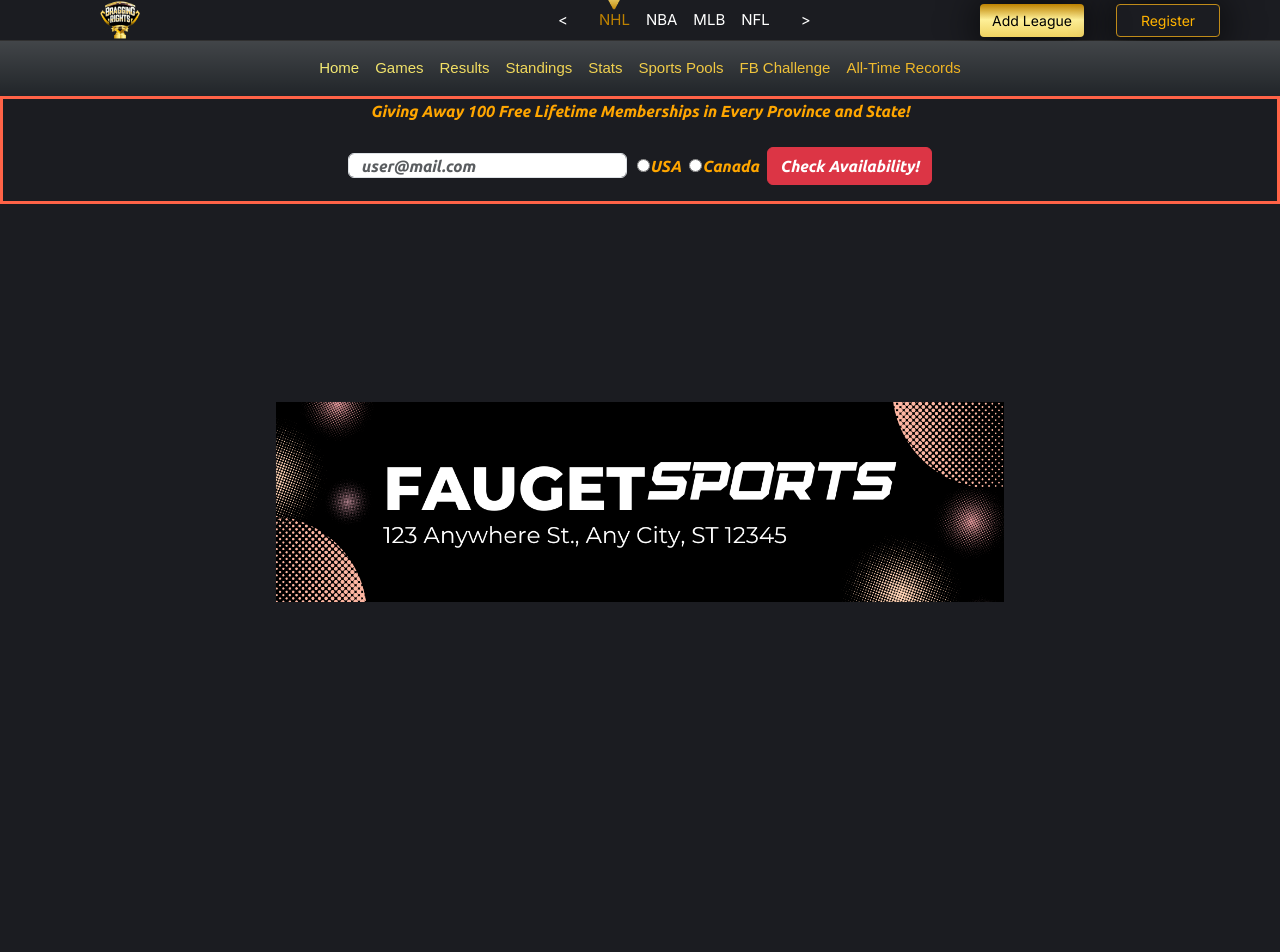
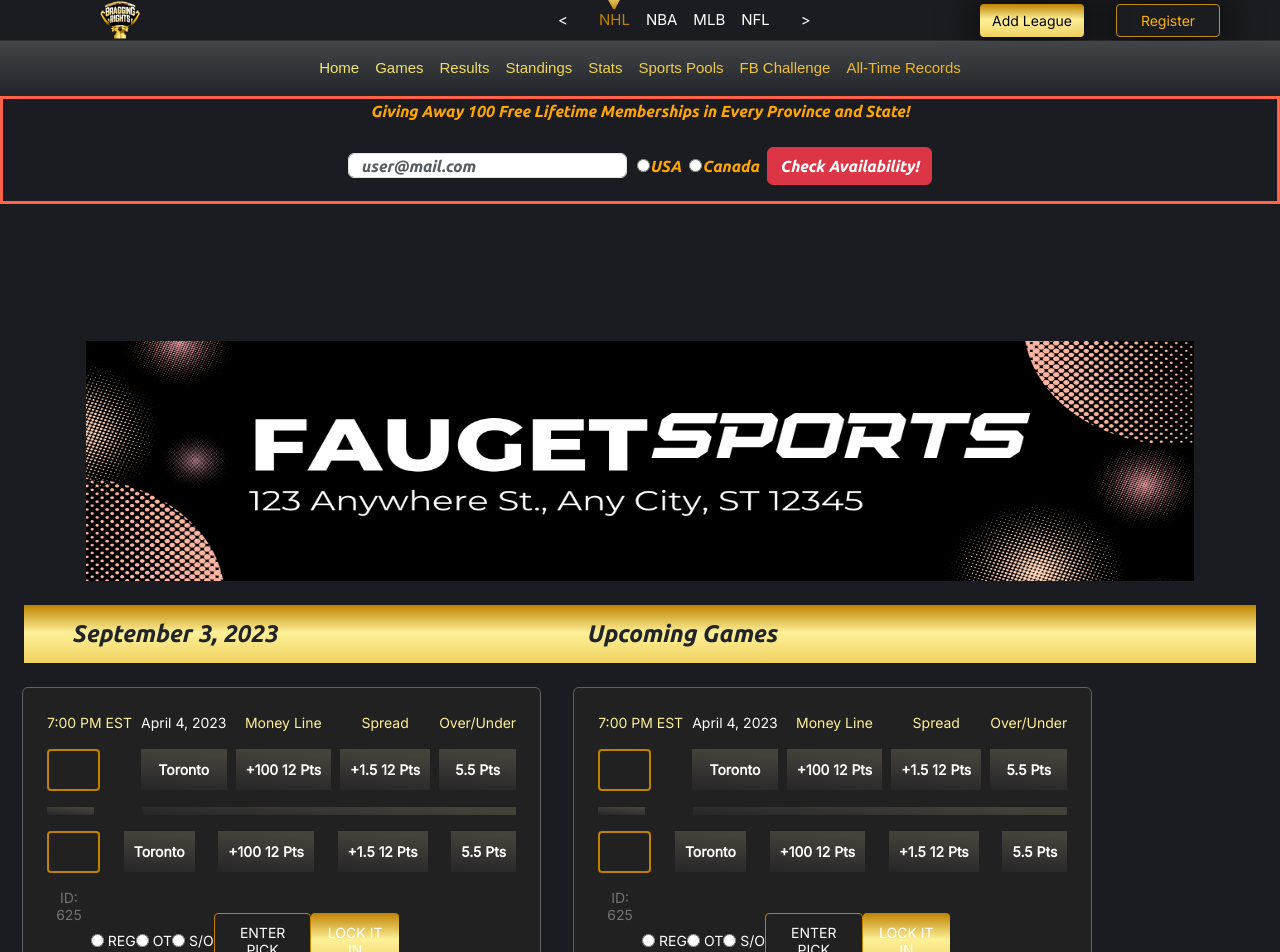
Before and after one commit to Bragging-Rights/ultimate-bragging-rights, a React (Create React App) app in the folder client/: page /games in a window 1280 px wide. Shown: the top 952 px of the page. Before the commit the page ends 800 px from the top, so only its background shows below. Built offline with nearby package versions, Linux system fonts and the light colour scheme; a web font is replaced by a local one.

Commit message:
game page design

```diff
--- /dev/null
+++ b/client/src/components/GameCard/GameCard.css
@@ -0,0 +1,84 @@
+.game-card{
+    border-radius: 6px;
+    border: 1px solid #626262;
+    background: #212121;
+    padding: 24px;
+}
+.game-time{
+    color: #FEF098;
+    font-family: Inter;
+    font-size: 14px;
+    font-style: normal;
+    font-weight: 400;
+}
+.game-date{
+    color: #FFF;
+    font-family: Inter;
+    font-size: 14px;
+    font-style: normal;
+    font-weight: 400;
+}
+.box{
+    background:  linear-gradient(185deg, #45423A 15.54%, #202126 114.57%);
+    font-family: Inter;
+    font-size: 14px;
+    font-style: normal;
+    font-weight: 800;
+    display: flex;
+    justify-content: center;
+    align-items: center;
+    padding: 10px;
+    color: white;
+}
+.card-input{
+    border-radius: 4px;
+border: 2px solid #BE8200;width: 53px;
+height: 42px;
+width: 53px;
+
+background-color: transparent;
+color: white;
+}
+
+.line{
+    height: 8px;
+    border-radius: 1px;
+    background: linear-gradient(185deg, #45423A 15.54%, #202126 114.57%);
+}
+.card-id{
+    color: #737373;
+    font-family: Inter;
+    font-size: 14px;
+     font-style: normal;
+     font-weight: 400;
+     line-height: normal;
+}
+
+.card-label{
+    color: #FFF;
+    font-family: Inter;
+    font-size: 14px;
+    font-style: normal;
+    font-weight: 400;
+    line-height: normal;
+}
+.card-btn-outline{
+    border-radius: 4px;
+    border: 1px solid  #BE8200;
+    padding: 10px;
+    font-family: Inter;
+font-size: 14px;
+font-style: normal;
+font-weight: 400;
+line-height: normal;
+}
+.card-btn{
+    border-radius: 4px;
+    background:  linear-gradient(180deg, #BE8200 0%, #FEF098 47.4%, #EFD261 100%);
+    padding: 10px;
+    font-family: Inter;
+    font-size: 14px;
+    font-style: normal;
+    font-weight: 400;
+    line-height: normal;
+}
--- /dev/null
+++ b/client/src/components/GameCard/GameCard.js
@@ -0,0 +1,109 @@
+import "./GameCard.css"
+
+const GameCard = () => {
+  return (
+    <div className='game-card col-5'>
+        <div className=" w-100 d-flex justify-content-between ">
+            <div className=" d-flex flex-column ">
+            <span className=" game-time mb-3">7:00 PM EST</span>
+            <input type="text"  className=" card-input mb-3"/>
+
+            </div>
+
+            <div className=" d-flex flex-column ">
+
+            <span className=" game-date mb-3">April 4, 2023</span>
+            <div className=" box ">Toronto</div>
+            </div>
+            <div className=" d-flex flex-column ">
+
+                         <span className=" game-time mb-3 ">Money Line</span>
+                         <div className=" box">+100 12 Pts</div>
+                   </div>
+                   <div className=" d-flex flex-column ">
+
+                   <span className=" game-time mb-3">Spread</span>
+                   <div className=" box">+1.5 12 Pts</div>
+             </div>
+             <div className=" d-flex flex-column ">
+
+             <span className=" game-time mb-3">Over/Under</span>
+
+          <div className=" box">5.5 Pts</div>
+             </div>
+
+
+
+
+        </div>
+
+      <div className=" d-flex justify-content-between gap-5">
+
+
+        <div className=" line "
+             style={{
+                width:"10%"
+             }}
+            ></div>
+        <div className=" line "
+             style={{
+                width:"80%"
+             }}
+            ></div>
+
+       </div>
+
+       <div className=" w-100 d-flex justify-content-between mt-3">
+            <div className=" d-flex flex-column ">
+
+            <input type="text"  className=" card-input mb-3"/>
+
+
+            </div>
+
+            <div className=" d-flex flex-column ">
+            <div className=" box ">Toronto</div>
+
+
+            </div>
+            <div className=" d-flex flex-column ">
+            <div className=" box">+100 12 Pts</div>
+
+            </div>
+            <div className=" d-flex flex-column ">
+                <div className=" box">+1.5 12 Pts</div>
+
+             </div>
+             <div className=" d-flex flex-column ">
+            <div className=" box">5.5 Pts</div>
+
+             </div>
+
+
+
+
+        </div>
+
+       <div className=" d-flex justify-content-between w-75">
+       <div className="card-id">ID: 625</div>
+       <div className=" d-flex mt-4 gap-1 align-items-center">
+            <input type="radio" />
+               <label className="card-label">REG</label>
+            </div>
+
+       <div className=" d-flex mt-4 gap-1 align-items-center">
+            <input type="radio" />
+               <label className="card-label">OT</label>
+        </div>
+        <div className=" d-flex mt-4 gap-1 align-items-center">
+            <input type="radio" />
+               <label className="card-label">S/O</label>
+            </div>
+            <button  className=" card-btn-outline mt-4 ">ENTER PICK</button>
+            <button  className=" card-btn mt-4 ">LOCK IT IN</button>
+        </div>
+    </div>
+  )
+}
+
+export default GameCard
--- /dev/null
+++ b/client/src/components/GamesBanner/GamesBanner.css
@@ -0,0 +1,5 @@
+.games-banner{
+    width: 100%;
+    background:  linear-gradient(180deg, #BE8200 0%, #FEF098 47.4%, #EFD261 100%);
+    height: 58px;
+}
--- /dev/null
+++ b/client/src/components/GamesBanner/GamesBanner.js
@@ -0,0 +1,40 @@
+import React from 'react'
+import "./GamesBanner.css"
+import GameCard from '../GameCard/GameCard';
+
+const GamesBanner = () => {
+ const date  = new Date();
+ const options = {
+    year: 'numeric',
+    month: 'long',
+    day: 'numeric'
+  };
+
+  const formattedDate = date.toLocaleDateString('en-US', options);
+
+  return (
+    <div className='games-banner mt-4'>
+        <div className='d-flex justify-content-between align-items-center px-5  '
+          style={{
+            height:"58px",
+            width:"65%"
+          }}
+        >
+            <span>{ formattedDate}</span>
+            <span>Upcoming Games</span>
+
+        </div>
+     <div className=' row mt-4'
+       style={{
+        marginLeft:"-2px",
+        gap:"32px"
+       }}
+     >
+        <GameCard />
+        <GameCard />
+     </div>
+    </div>
+  )
+}
+
+export default GamesBanner
--- a/client/src/components/games.css
+++ b/client/src/components/games.css
@@ -1,5 +1,5 @@
 .banner{
-    height: 200px;
-    width: max-content;
+    height: 30vh;
+   width: 90%;
 
 }
--- a/client/src/components/games.js
+++ b/client/src/components/games.js
@@ -5,11 +5,13 @@
 import NavigationBar from "./navigationbar";
 
 import banner from "../assets/ad1.png";
+import GamesBanner from "./GamesBanner/GamesBanner";
 
 const Games = () => {
   return (
     <div className="container-fluid">
       <img className="banner" src={banner} />
+      <GamesBanner/>
     </div>
   );
 };
```
